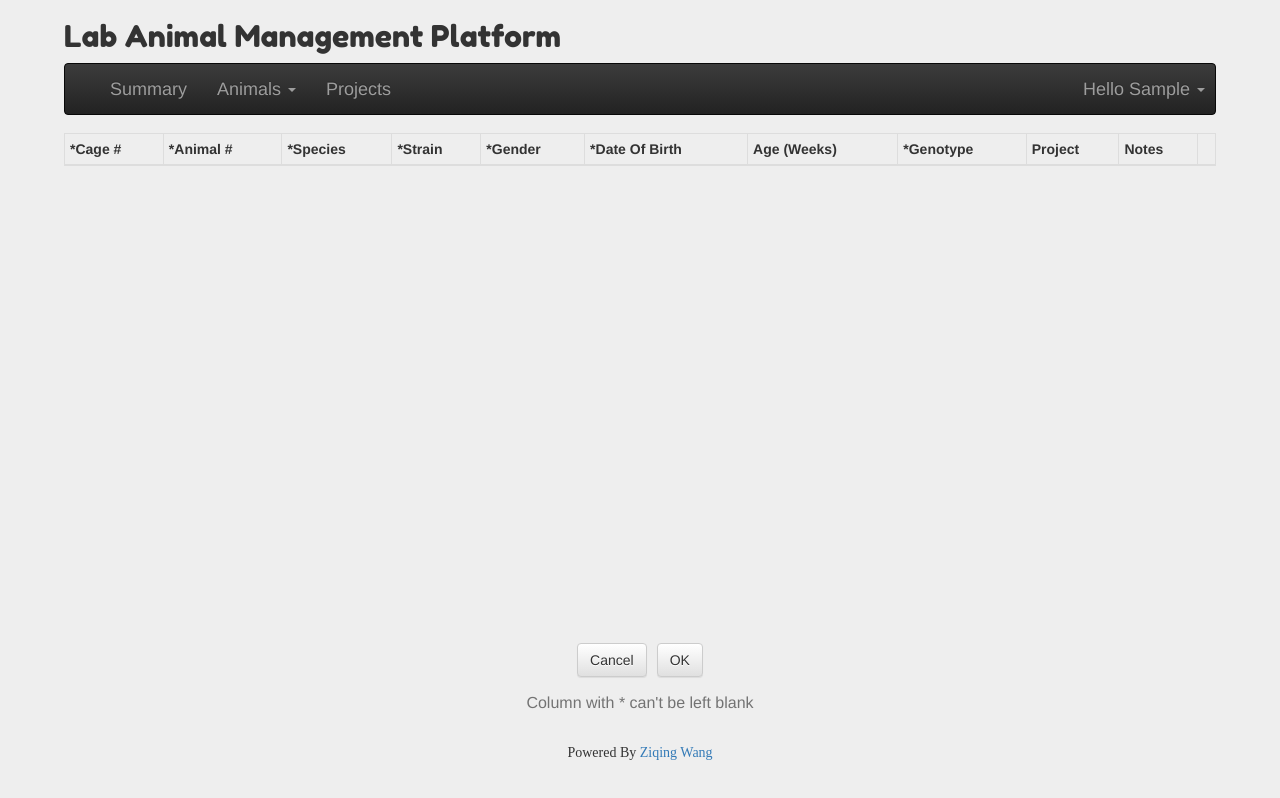
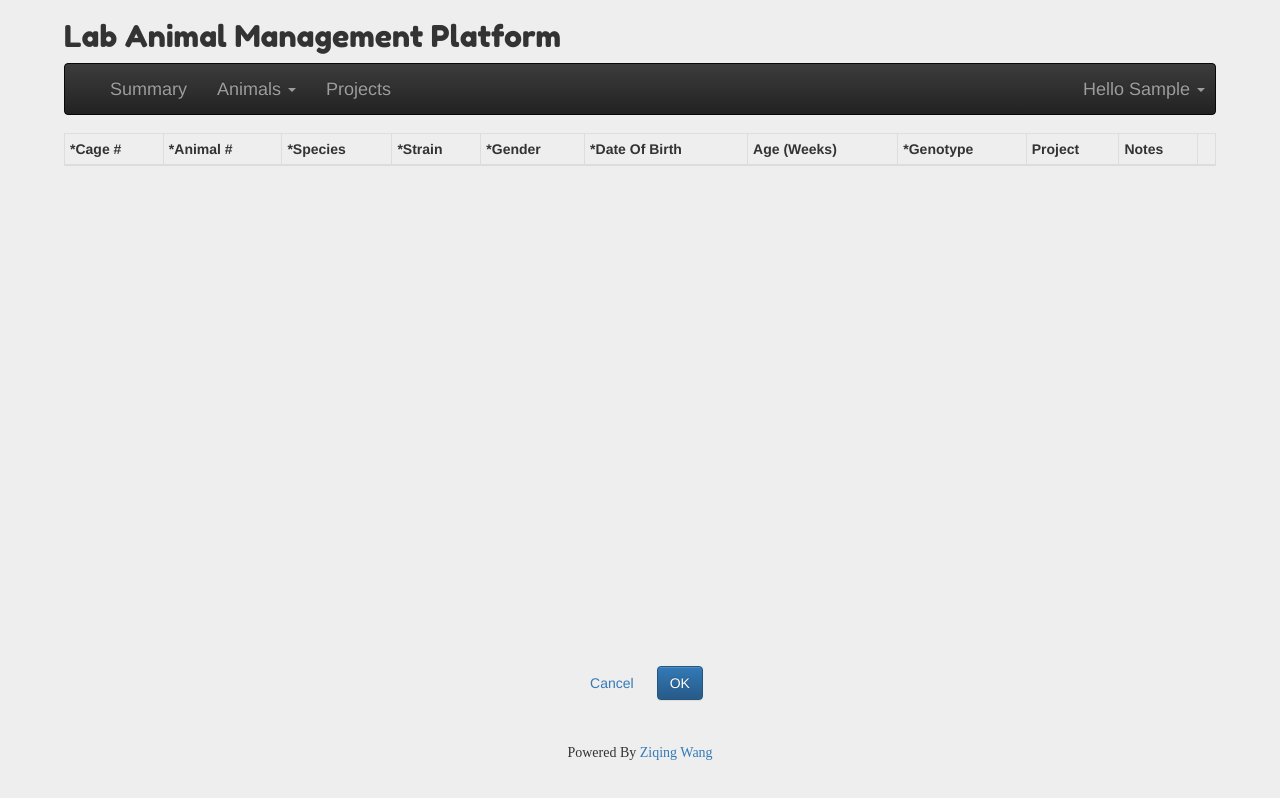
Before and after one commit to ziqingW/LabAnimal, a React (Create React App) app in the folder client/: page /animals/edit in a window 1280 px wide. Built offline with nearby package versions, Linux system fonts and the light colour scheme; sample sign-in values are in the browser's storage; a web font is replaced by a local one.

Commit message:
edit table style

```diff
--- a/client/src/jsxs/AnimalEdit.jsx
+++ b/client/src/jsxs/AnimalEdit.jsx
@@ -232,13 +232,10 @@ export class AnimalEdit extends React.Component {
         </Table>
         <div className="animal-table-buttons-wrap">
           <div className="animal-table-buttons">
-            <Link to="/animals"><Button>Cancel</Button></Link>
-            <Button onClick={this.editAnimals}>OK</Button>
+            <Link to="/animals"><Button bsStyle="link">Cancel</Button></Link>
+            <Button bsStyle="primary" onClick={this.editAnimals}>OK</Button>
           </div>
-          <div className="animal-table-help">
-            <HelpBlock>Column with * can't be left blank</HelpBlock>
-            <HelpBlock>{this.state.message}</HelpBlock>
-          </div>
+          <HelpBlock className="animal-table-help">{this.state.message}</HelpBlock>
         </div>
         <Footer />
       </div>)
```
